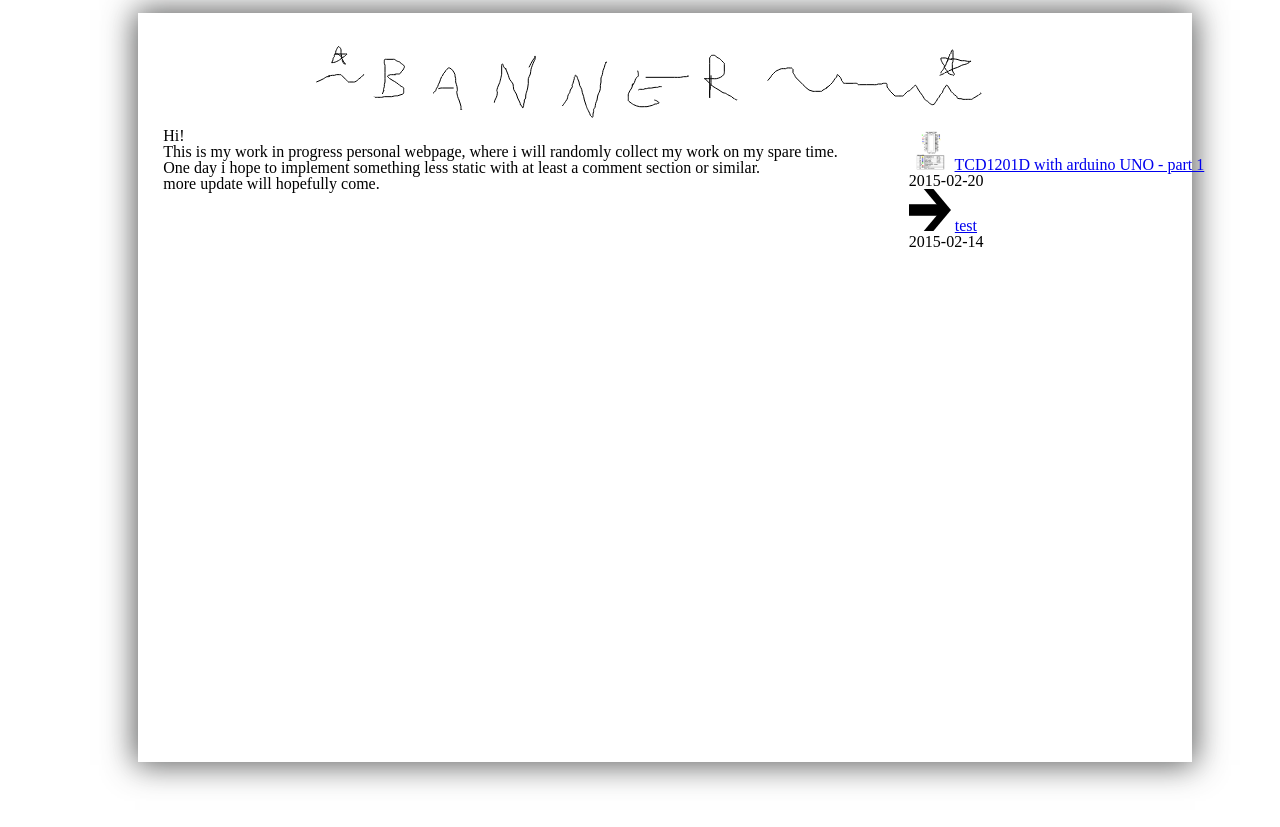
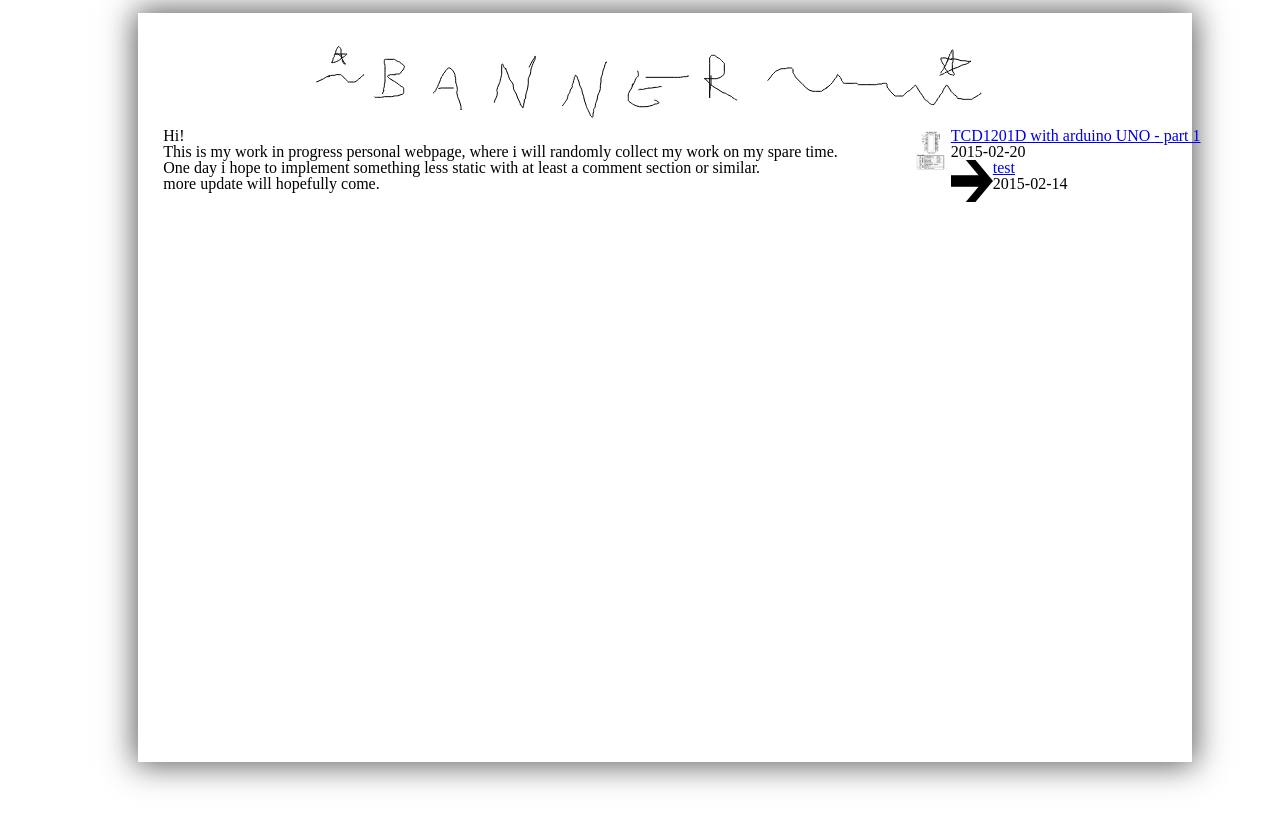
Before and after one commit to MauroMombelli/mauromombelli.github.io, a Jekyll site: the page built from index.md, in a window 1280 px wide. Shown: the top 827 px of the page. Built offline with Jekyll 4.4.1, drawn with Linux system fonts in a browser that asks for light colours.

Commit message:
fixing visual

```diff
--- a/_includes/postList.html
+++ b/_includes/postList.html
@@ -1,13 +1,15 @@
+<ul>
 {% for post in site.posts %}
 
-<div>
+<li>
     {% if post.thumbnail %}
-	<img src="{{post.thumbnail}}" width="42" height="42" align="top">
+	<img src="{{post.thumbnail}}" width="42" height="42" align="left">
     {% else %}
-	<img src="/images/Right_arrow.svg" alt="a right arrow. Thanks wikipedia for the image." width="42" height="42" align="top" />
+	<img src="/images/Right_arrow.svg" alt="a right arrow. Thanks wikipedia for the image." width="42" height="42" align="left" />
     {% endif %}
     <a href="{{ post.url }}">{{ post.title }}</a> <br/>
     {{ post.date | date: "%F" }}
-</div>
+</li>
 
 {% endfor %}
+</ul>
```
